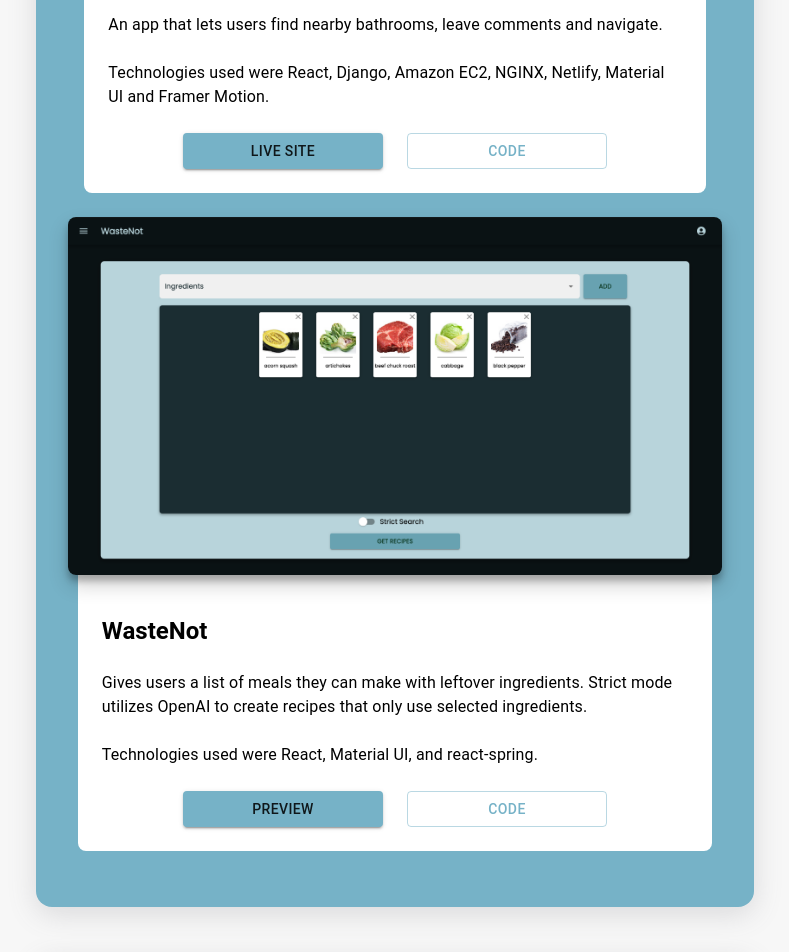
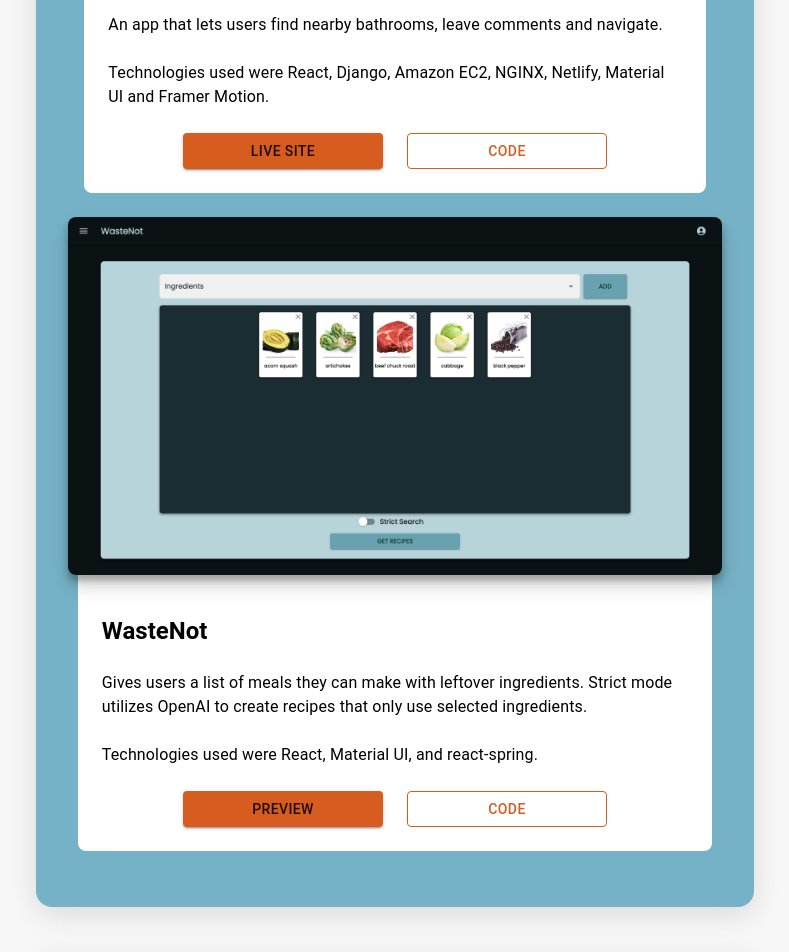
Before and after one commit to sleepingbaby/kelvinlauportfolio, a React (Vite) app in the folder Portfolio/: page / in a window 1280 px wide. Shown: the part 3020-3972 px from the top of the page, without its empty margins (444-1233 px from the left). Built offline with nearby package versions, Linux system fonts and the light colour scheme.

Commit message:
Button styling

```diff
--- a/Portfolio/src/components/Project.jsx
+++ b/Portfolio/src/components/Project.jsx
@@ -68,9 +68,12 @@ const Project = () => {
             >
               <Button
                 variant="contained"
-                color="primary"
                 disableRipple
-                sx={{ width: "200px" }}
+                sx={{
+                  width: "200px",
+                  backgroundColor: "#D65C1F",
+                  "&:hover": { backgroundColor: "#b14c1a" },
+                }}
               >
                 Live Site
               </Button>
@@ -84,7 +87,15 @@ const Project = () => {
               <Button
                 variant="outlined"
                 color="primary"
-                sx={{ width: "200px" }}
+                sx={{
+                  width: "200px",
+                  borderColor: "#D65C1F",
+                  color: "#D65C1F",
+                  "&:hover": {
+                    borderColor: "#b14c1a",
+                    backgroundColor: "rgba(240, 88, 41, 0.18)",
+                  },
+                }}
               >
                 Code
               </Button>
@@ -151,9 +162,12 @@ const Project = () => {
             >
               <Button
                 variant="contained"
-                color="primary"
                 disableRipple
-                sx={{ width: "200px" }}
+                sx={{
+                  width: "200px",
+                  backgroundColor: "#D65C1F",
+                  "&:hover": { backgroundColor: "#b14c1a" },
+                }}
               >
                 Preview
               </Button>
@@ -168,7 +182,15 @@ const Project = () => {
               <Button
                 variant="outlined"
                 color="primary"
-                sx={{ width: "200px" }}
+                sx={{
+                  width: "200px",
+                  borderColor: "#D65C1F",
+                  color: "#D65C1F",
+                  "&:hover": {
+                    borderColor: "#b14c1a",
+                    backgroundColor: "rgba(240, 88, 41, 0.18)",
+                  },
+                }}
               >
                 Code
               </Button>
```
